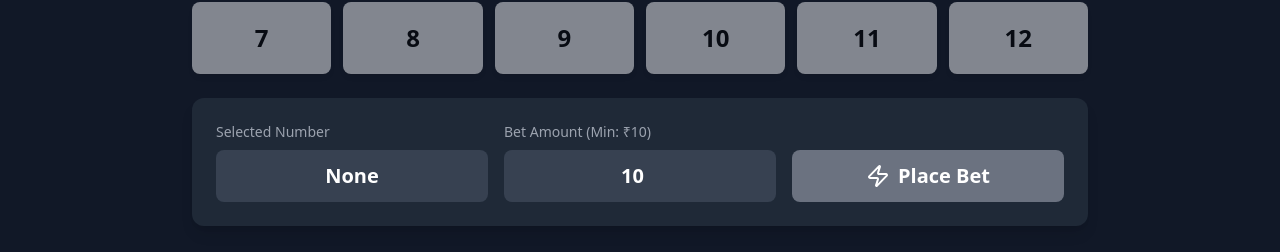
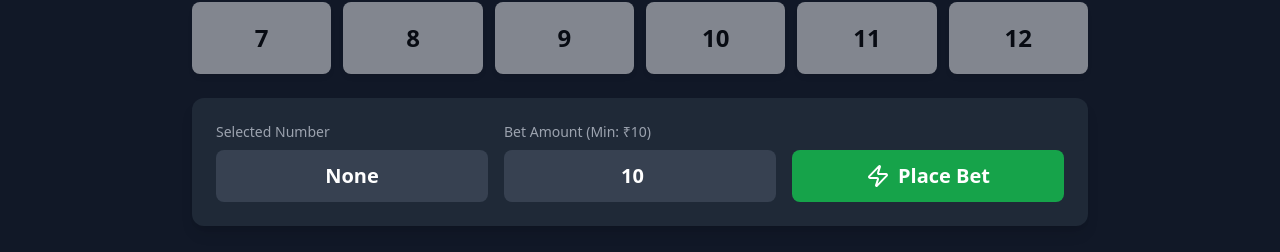
Before and after one commit to HimanshuCodez/TrueWinCircle, a React (Vite) app in the folder Frontend/: page / in a window 1280 px wide. Shown: the part 3138-3390 px from the top of the page. Built offline with nearby package versions, Linux system fonts and the light colour scheme; no server answers; the database is empty.

Commit message:
win game

```diff
--- a/Frontend/src/Pages/WinGame.jsx
+++ b/Frontend/src/Pages/WinGame.jsx
@@ -322,7 +322,7 @@ const WinGame = () => {
             </div>
             <button
               onClick={handleBetSubmit}
-              disabled={isSubmitting || gameState.stage !== 'betting'}
+              disabled={isSubmitting}
               className="w-full bg-green-600 text-white font-bold py-3 rounded-lg text-xl flex items-center justify-center hover:bg-green-700 transition-colors disabled:bg-gray-500">
               {isSubmitting ? <Loader2 className="animate-spin" /> : <Zap />}
               <span className="ml-2">Place Bet</span>
```
